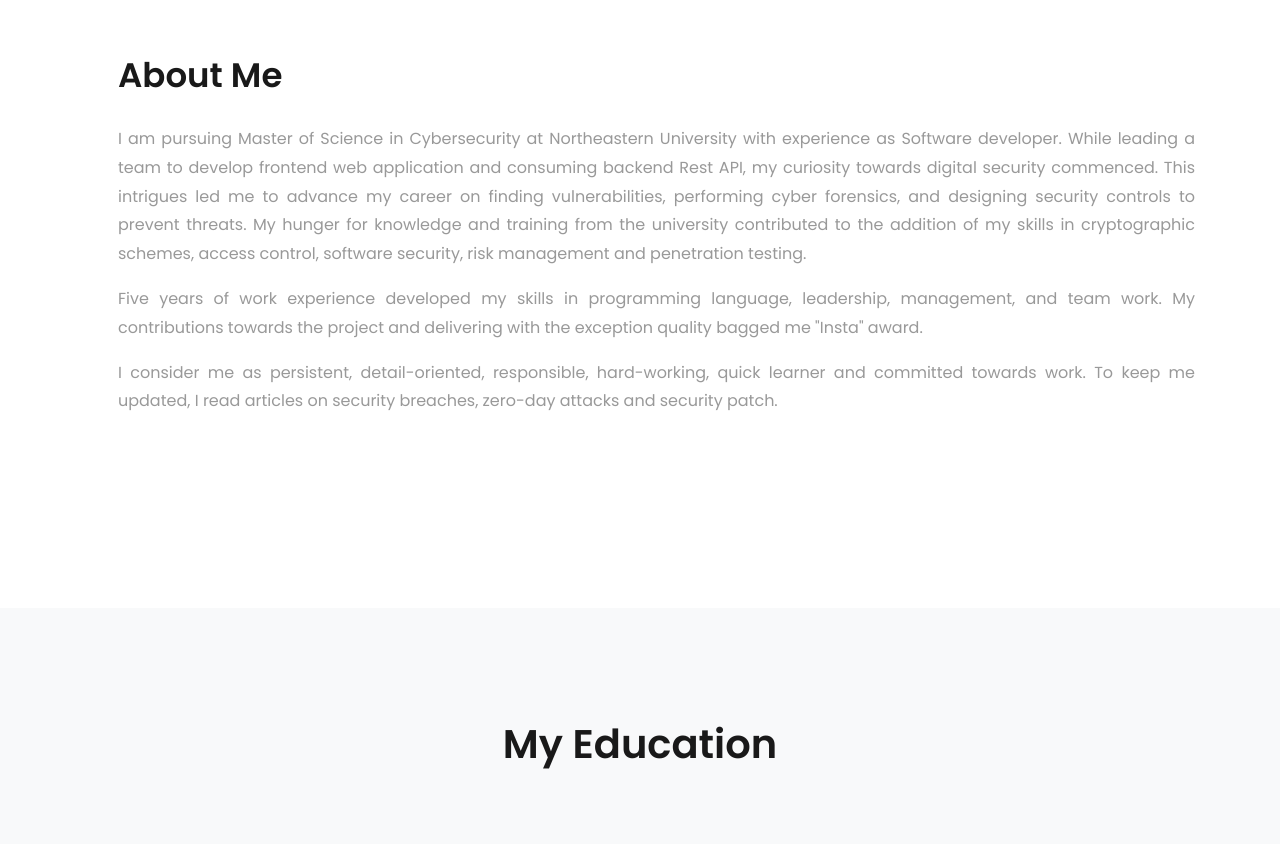
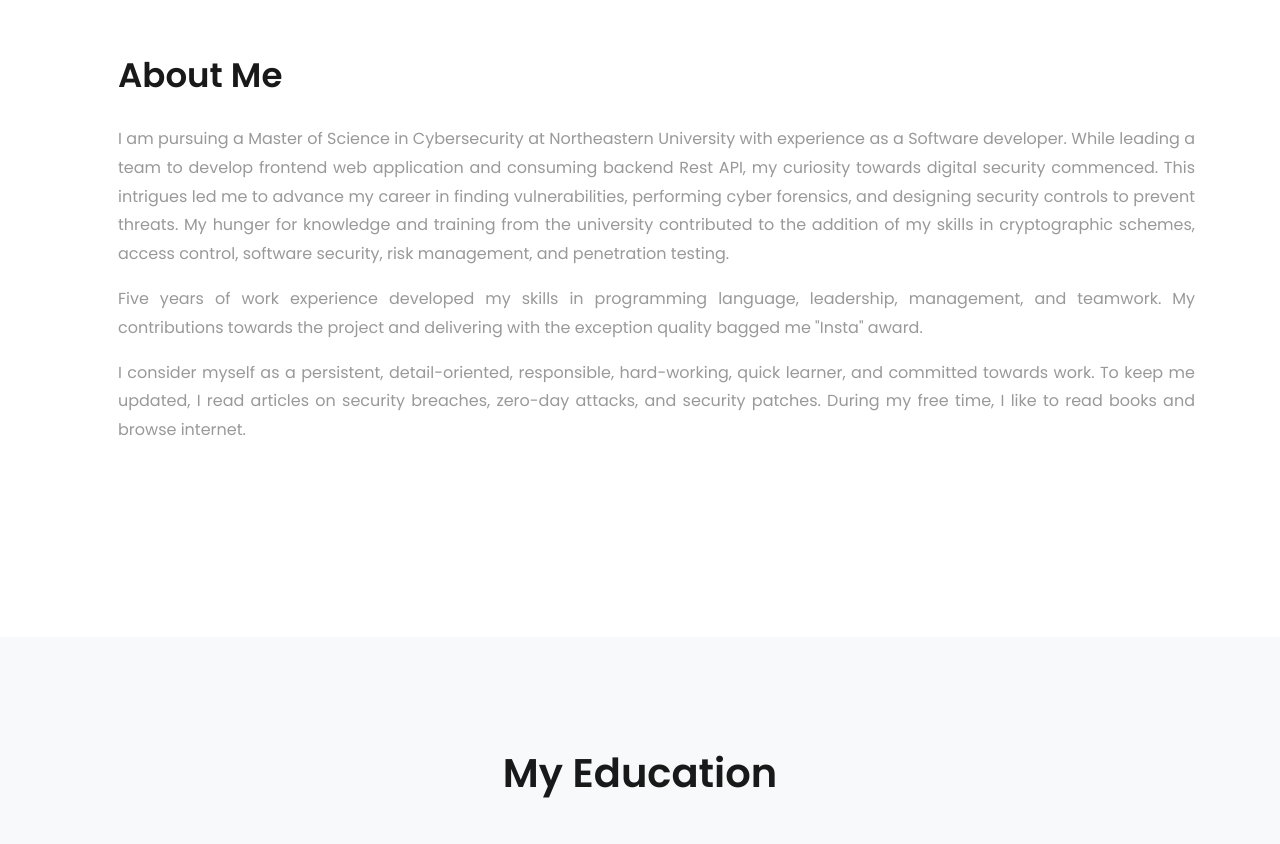
Before and after one commit to Sushmitapl/sushmitapl.github.io, a plain HTML site: page index.html in a window 1280 px wide. Shown: the part 860-1704 px from the top of the page. Drawn offline with Linux system fonts and the light colour scheme; files whose address does not match are found by name.

Commit message:
Content Change

```diff
--- a/index.html
+++ b/index.html
@@ -88,9 +88,9 @@
                     <div class="col-md-12 heading-section ftco-animate">
                         <!--<span class="subheading">Welcome</span>-->
                         <h2 class="mb-4" style="font-size: 34px; text-transform: capitalize;">About Me</h2>
-                        <p>I am pursuing Master of Science in Cybersecurity at Northeastern University with experience as Software developer. While leading a team to develop frontend web application and consuming backend Rest API, my curiosity towards digital security commenced. This intrigues led me to advance my career on finding vulnerabilities, performing cyber forensics, and designing security controls to prevent threats. My hunger for knowledge and training from the university contributed to the addition of my skills in cryptographic schemes, access control, software security, risk management and penetration testing. </p>
-                        <p>Five years of work experience developed my skills in programming language, leadership, management, and team work. My contributions towards the project and delivering with the exception quality bagged me "Insta" award.</p>
-                        <p>I consider me as persistent, detail-oriented, responsible, hard-working, quick learner and committed towards work. To keep me updated, I read articles on security breaches, zero-day attacks and security patch. </p>
+                        <p>I am pursuing a Master of Science in Cybersecurity at Northeastern University with experience as a Software developer. While leading a team to develop frontend web application and consuming backend Rest API, my curiosity towards digital security commenced. This intrigues led me to advance my career in finding vulnerabilities, performing cyber forensics, and designing security controls to prevent threats. My hunger for knowledge and training from the university contributed to the addition of my skills in cryptographic schemes, access control, software security, risk management, and penetration testing. </p>
+                        <p>Five years of work experience developed my skills in programming language, leadership, management, and teamwork. My contributions towards the project and delivering with the exception quality bagged me "Insta" award.</p>
+                        <p>I consider myself as a persistent, detail-oriented, responsible, hard-working, quick learner, and committed towards work. To keep me updated, I read articles on security breaches, zero-day attacks, and security patches. During my free time, I like to read books and browse internet.</p>
                     </div>
                 </div>
             </div>
```
